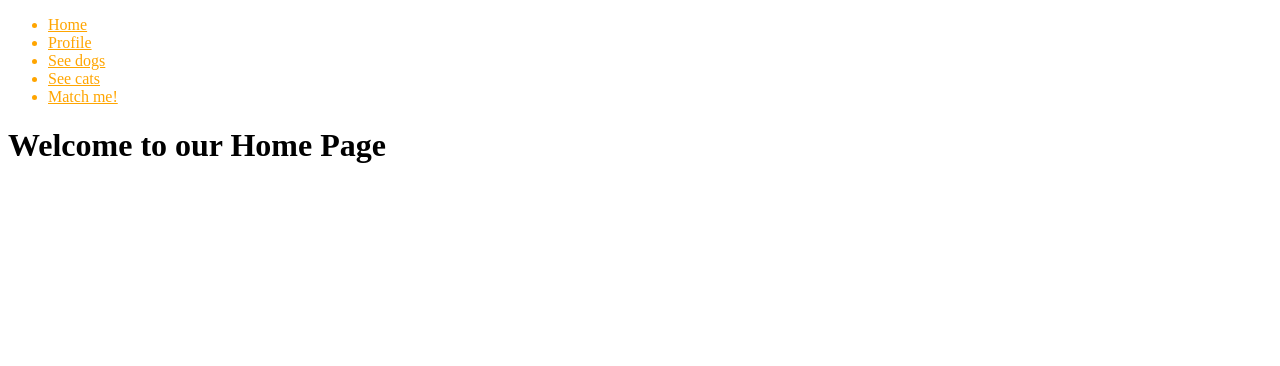
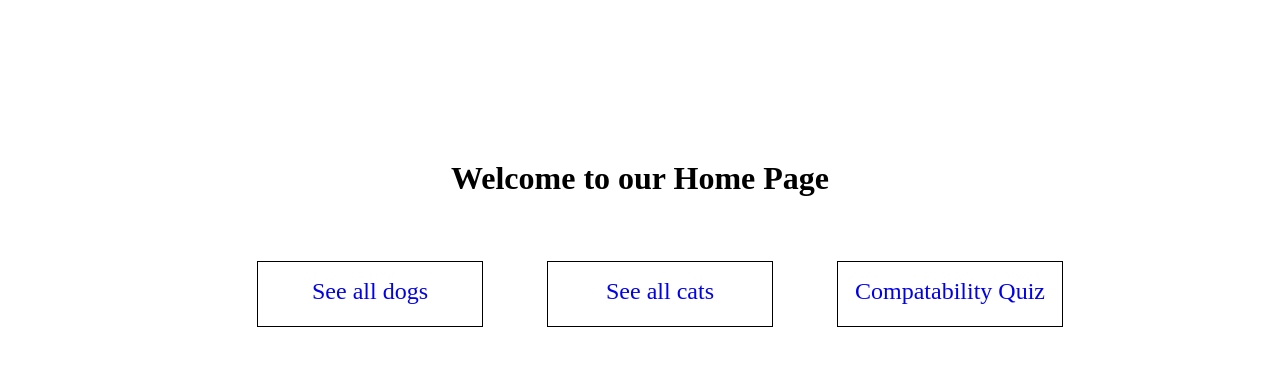
Before and after one commit to evelyn516/Adoption, a React (Create React App) app in the folder client/: page / in a window 1280 px wide. Shown: the top 366 px of the page. Built offline with nearby package versions, Linux system fonts and the light colour scheme.

Commit message:
did the home page with buttons to connect to dogs, cats and quiz

```diff
--- a/client/src/App.js
+++ b/client/src/App.js
@@ -113,7 +113,7 @@ function App() {
 
   return (
    <>
-      <Nav />
+      {/* <Nav /> */}
         <Routes>
           <Route path='/' exact element={<Home />} />
           <Route path='/dogs' element={<SeeAll animals={dogs} /> } />
--- a/client/src/pages/Home/index.js
+++ b/client/src/pages/Home/index.js
@@ -1,10 +1,26 @@
 import React from "react";
+import { Link } from "react-router-dom";
 import "./style.css";
 
 function Home() {
   return (
     <>
-     <h1>Welcome to our Home Page</h1>
+     <h1 className="home-title" >Welcome to our Home Page</h1>
+<div className="btn-container">
+     <ul  >
+                    <Link  to='/dogs'>
+                        <li className="list-btn">See all dogs</li>
+                    </Link>
+                    <Link  to='/cats'>
+                        <li className="list-btn">See all cats</li>
+                    </Link>
+                    <Link  to='/quiz'>
+                        <li className="list-btn">Compatability Quiz</li>
+                    </Link>
+
+                </ul>
+
+                </div>
     </>
   );
 }
--- a/client/src/pages/Home/style.css
+++ b/client/src/pages/Home/style.css
@@ -0,0 +1,27 @@
+.home-title{
+text-align: center;
+margin-top: 10rem;
+margin-bottom: 4rem;
+}
+
+ul{
+display: flex;
+align-items: center;
+justify-content: center;
+
+}
+
+li{
+padding: 1rem;
+font-size: 1.5rem;
+display: inline-block;
+width: 12rem;
+height: 2rem;
+list-style-type: none;
+text-decoration: none;
+border: solid 1px black;
+margin: 0 2rem;
+text-align: center;
+
+
+}
```
